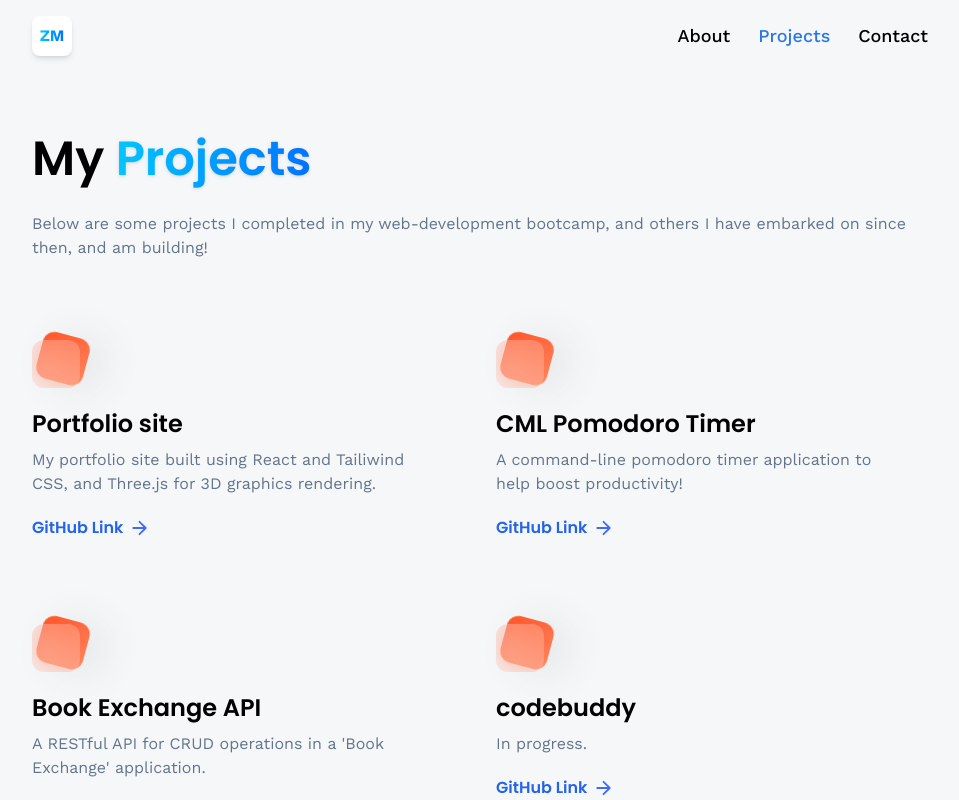
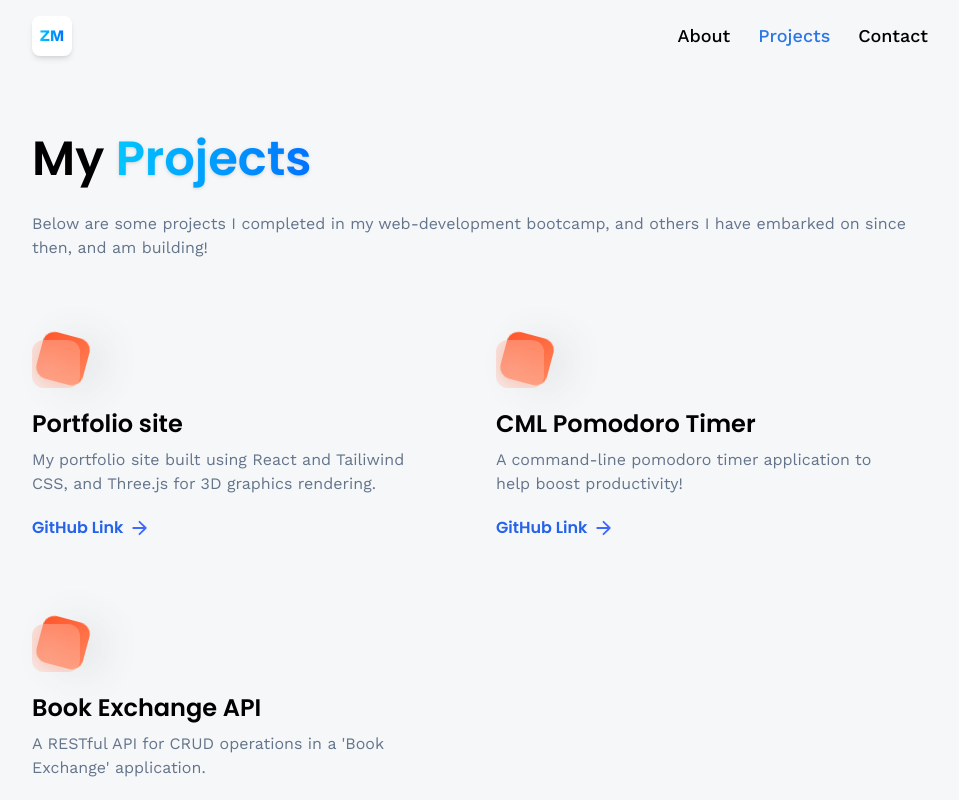
Before and after one commit to zakmoCA/personal-site, a React (Vite) app: page /projects in a window 1280 px wide. Shown: the top 800 px of the page, without its empty margins (160-1119 px from the left). Built offline with nearby package versions, Linux system fonts and the light colour scheme.

Commit message:
remove irrelevant projects

```diff
--- a/src/constants/index.js
+++ b/src/constants/index.js
@@ -138,19 +138,5 @@ export const projects = [
       iconUrl: exchange,
       description: "A RESTful API for CRUD operations in a 'Book Exchange' application.",
       link: 'https://github.com/zakmoCA/Book-Exchange-API',
-  },
-  {
-      theme: 'btn-back-red',
-      name: 'codebuddy',
-      iconUrl: underConstruction,
-      description: 'In progress.',
-      link: 'https://github.com/zakmoCA/codebuddy',
-  },
-  {
-      theme: 'btn-back-red',
-      name: 'Custom Interpreter',
-      iconUrl: underConstruction,
-      description: 'In progress.',
-      link: 'https://github.com/zakmoCA/custom-language-and-intepreter',
   }
 ]
```
